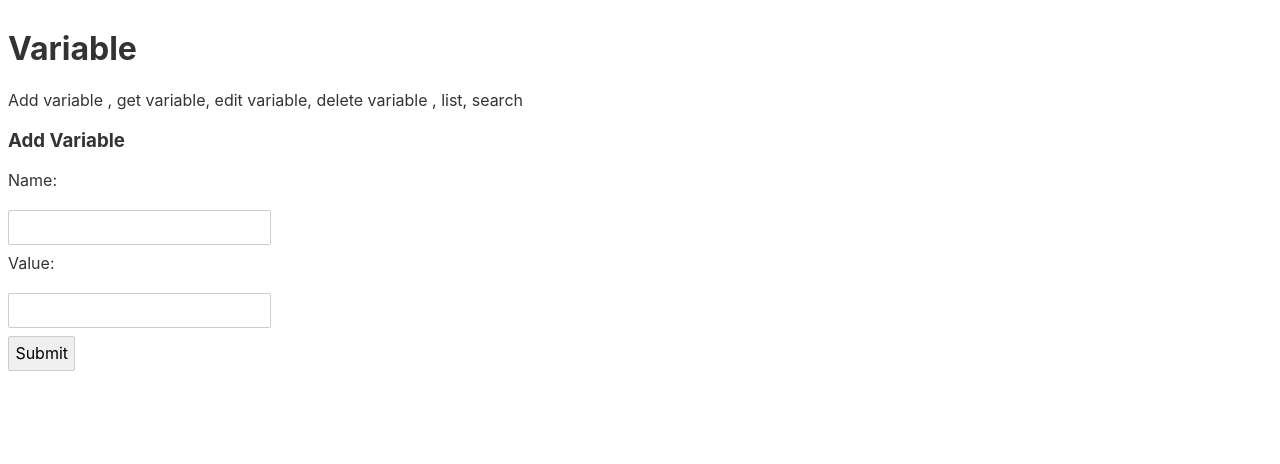
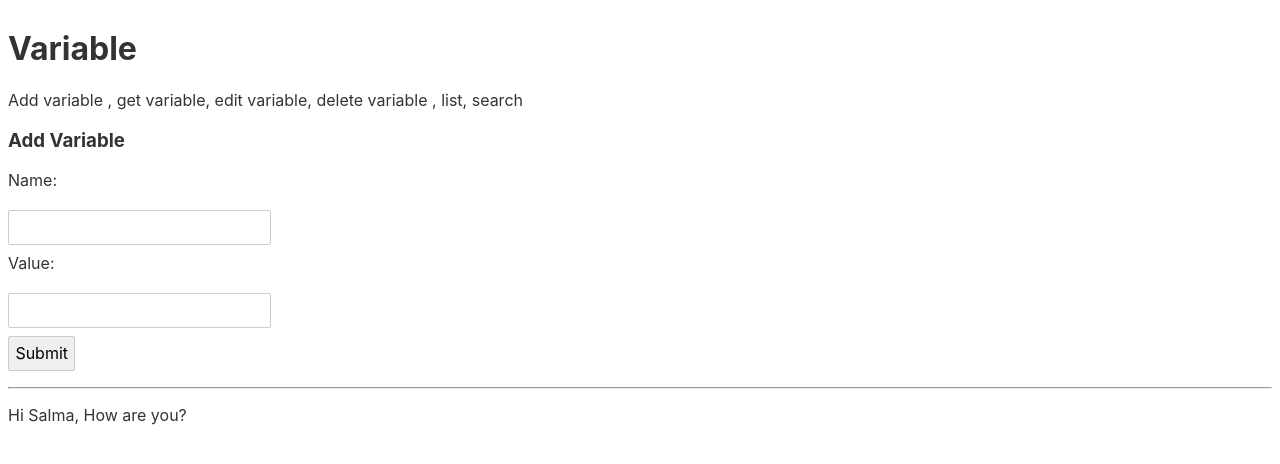
Before and after one commit to ikbhal/variable, a Svelte app: page / in a window 1280 px wide. Shown: the top 464 px of the page. Built offline with nearby package versions, Linux system fonts and the light colour scheme.

Commit message:
basic svelte variable demo

```diff
--- a/src/App.svelte
+++ b/src/App.svelte
@@ -1,4 +1,5 @@
 <script>
+let name = 'Salma';
 </script>
 
 <main>
@@ -12,7 +13,8 @@
 		<input type="text" id="lname" name="lname"><br>
       	<input type="submit" value="Submit">
 	</form>
-
+	<hr/>
+	<p>Hi {name}, How are you?</p>
 </main>
 
 <style>
```
